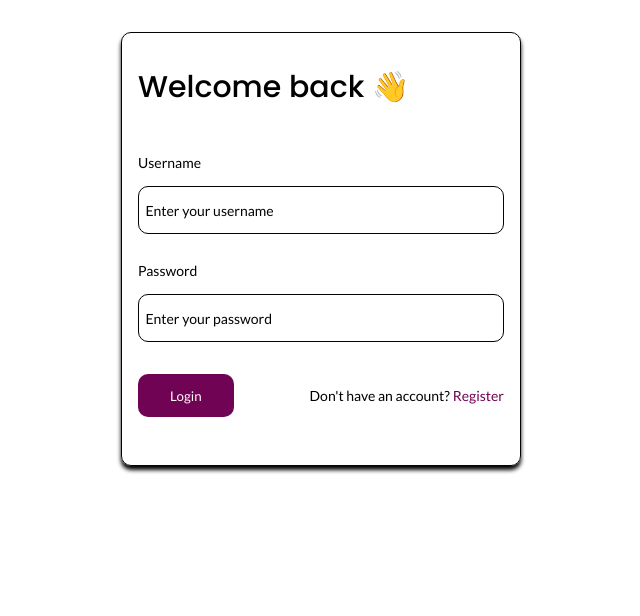
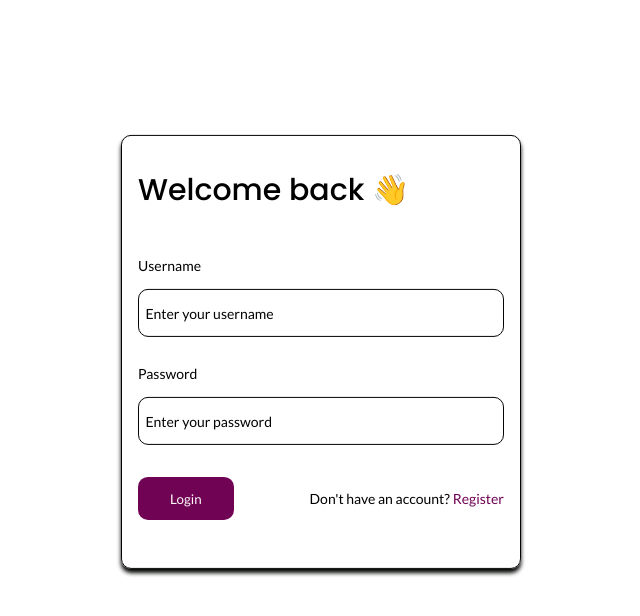
Before and after one commit to joshytheprogrammer/todos-frontend, a Nuxt app: page /login in a window 1280 px wide. Shown: the top 616 px of the page, without its empty margins (319-959 px from the left). Built offline with nearby package versions, Linux system fonts and the light colour scheme.

Commit message:
made changes

```diff
--- a/pages/login.vue
+++ b/pages/login.vue
@@ -47,6 +47,11 @@ export default {
   display: flex;
   flex-direction: column;
   justify-content: space-evenly;
+
+  position: absolute;
+  top: 40%;
+  left: 50%;
+  transform: translate(-50%, -50%);
 
   width: 400px;
   max-width: 90%;
--- a/pages/register.vue
+++ b/pages/register.vue
@@ -56,6 +56,11 @@ export default {
   display: flex;
   flex-direction: column;
   justify-content: space-evenly;
+
+  position: absolute;
+  top: 45%;
+  left: 50%;
+  transform: translate(-50%, -50%);
 
   width: 400px;
   max-width: 90%;
```
